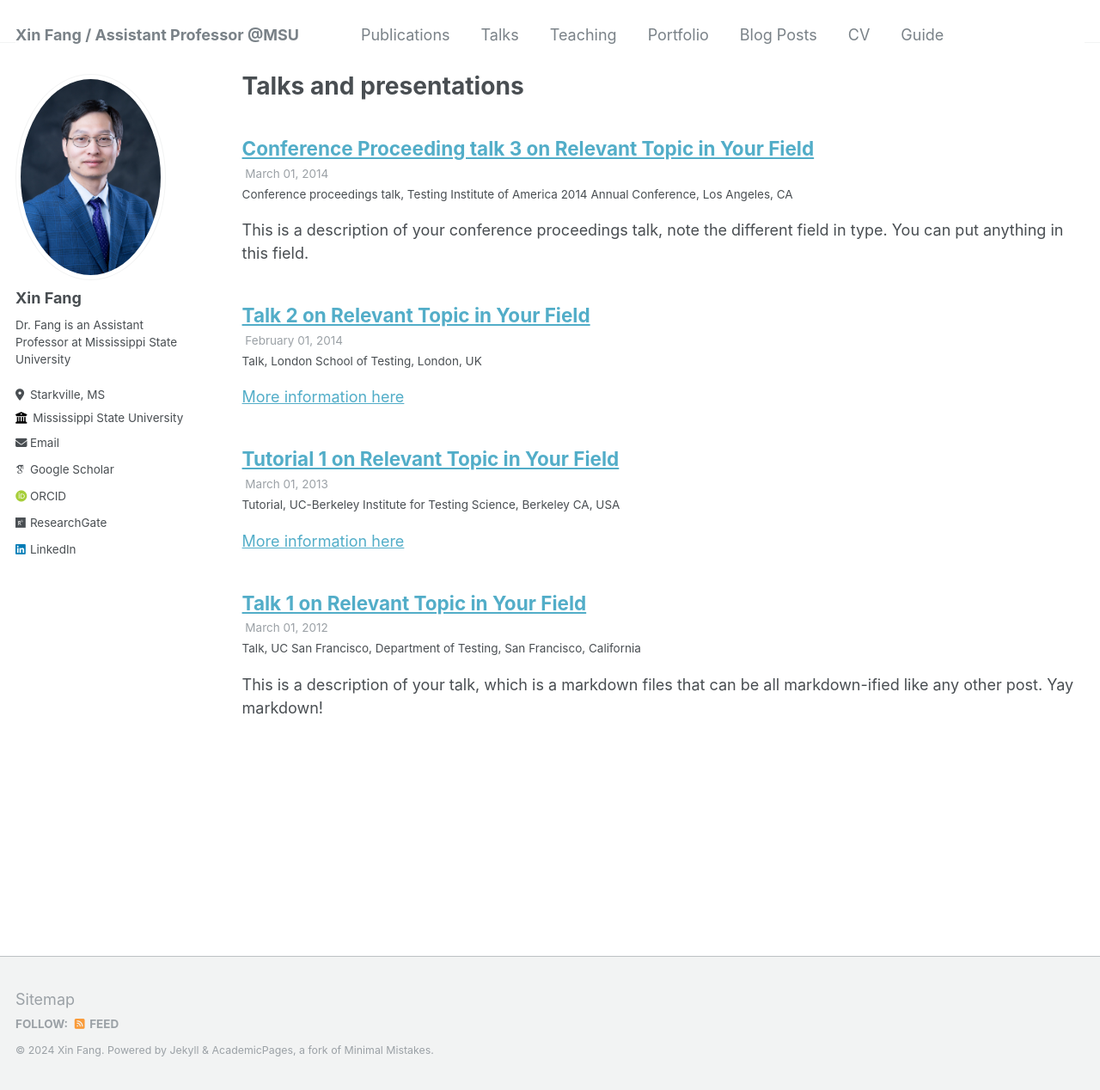
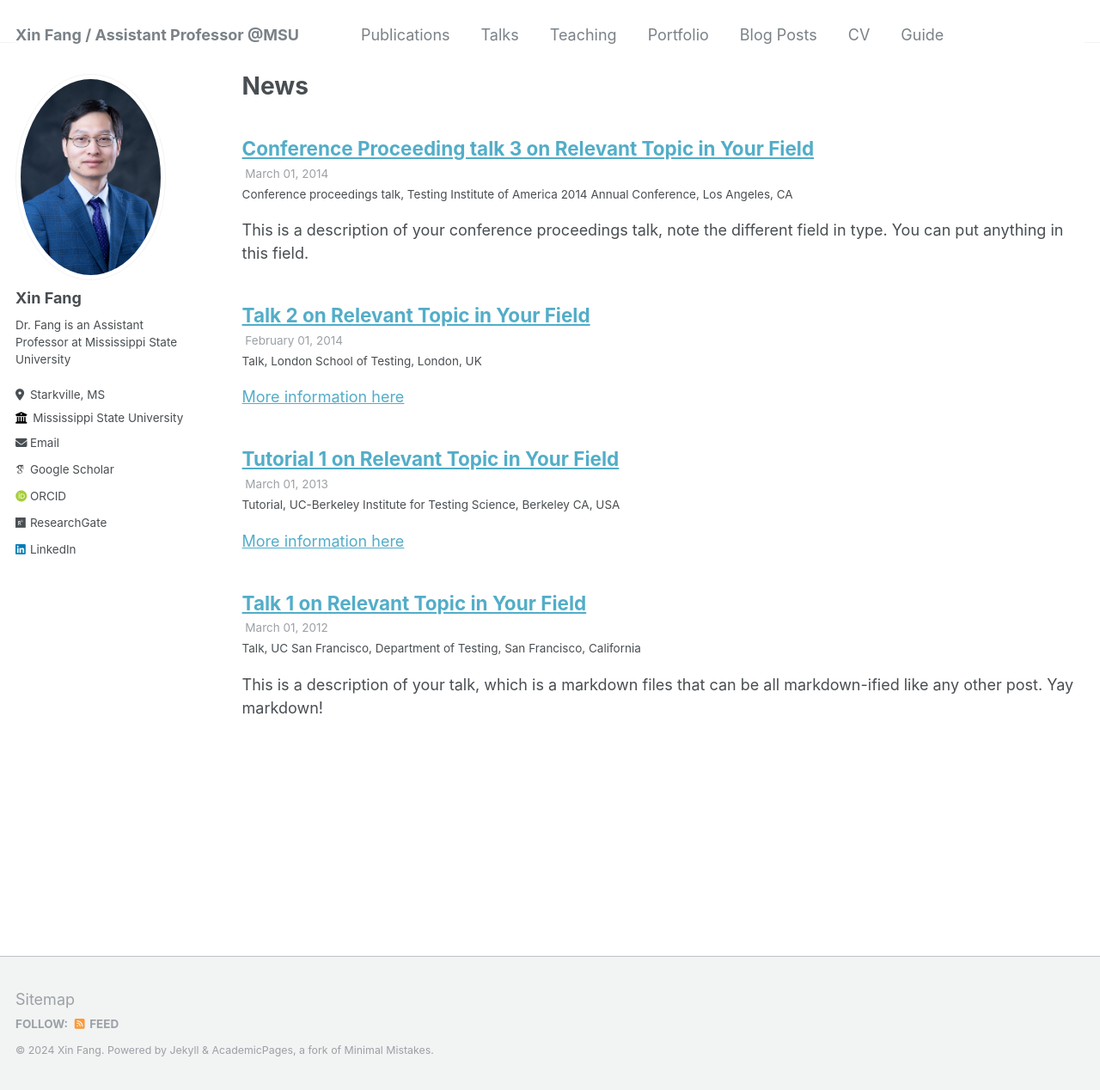
Before and after one commit to XinFang88/xinfang88.github.io, a Jekyll site: the page built from _pages/talks.html, in a window 1280 px wide and 1268 px high. Shown: the whole window at 86% size. Built offline with Jekyll 4.4.1, drawn with Linux system fonts in a browser that asks for light colours; some web fonts are replaced.

Commit message:
Update talks.html

```diff
--- a/_pages/talks.html
+++ b/_pages/talks.html
@@ -1,6 +1,6 @@
 ---
 layout: archive
-title: "Talks and presentations"
+title: "News"
 permalink: /talks/
 author_profile: true
 ---
```
